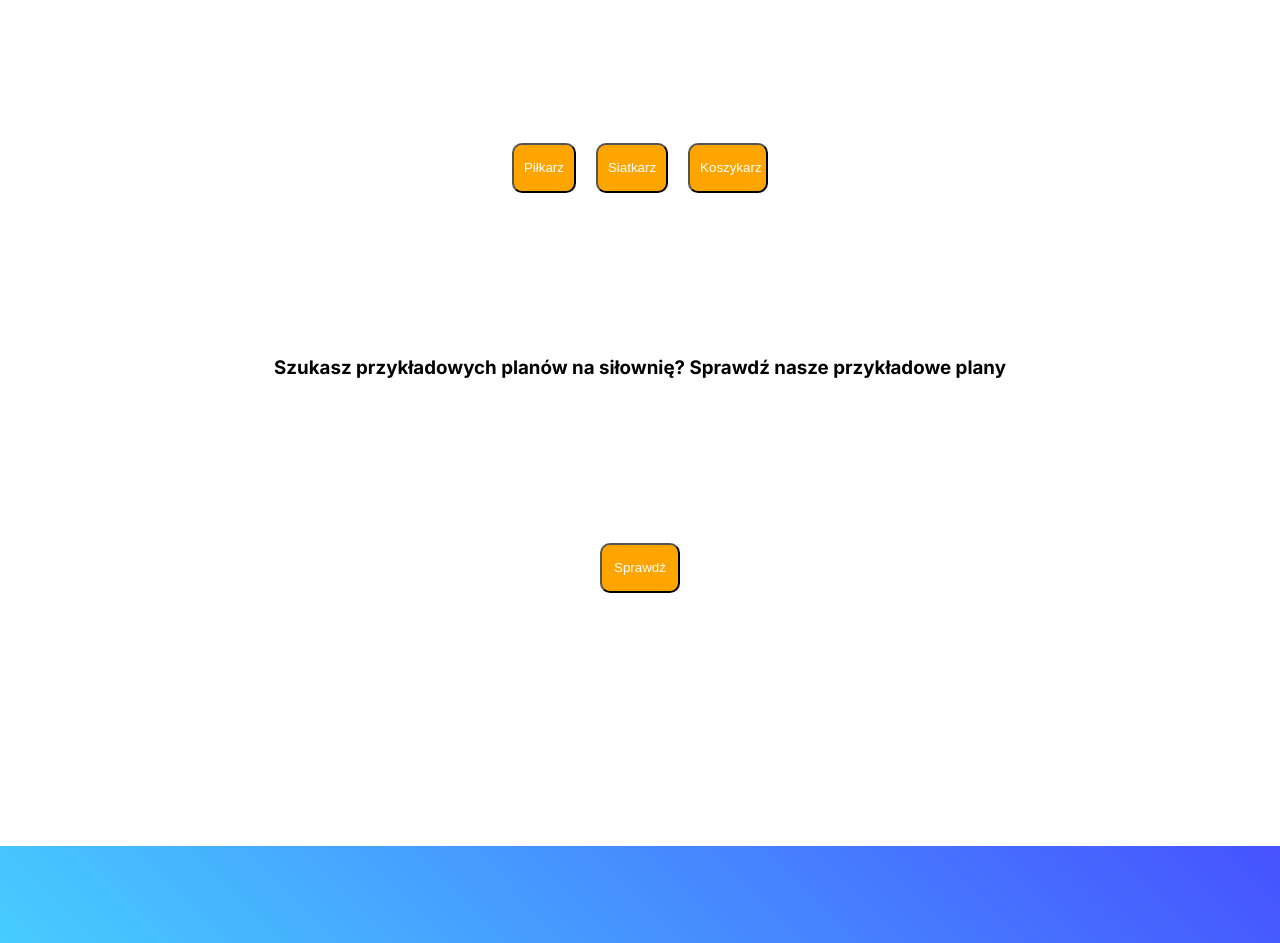
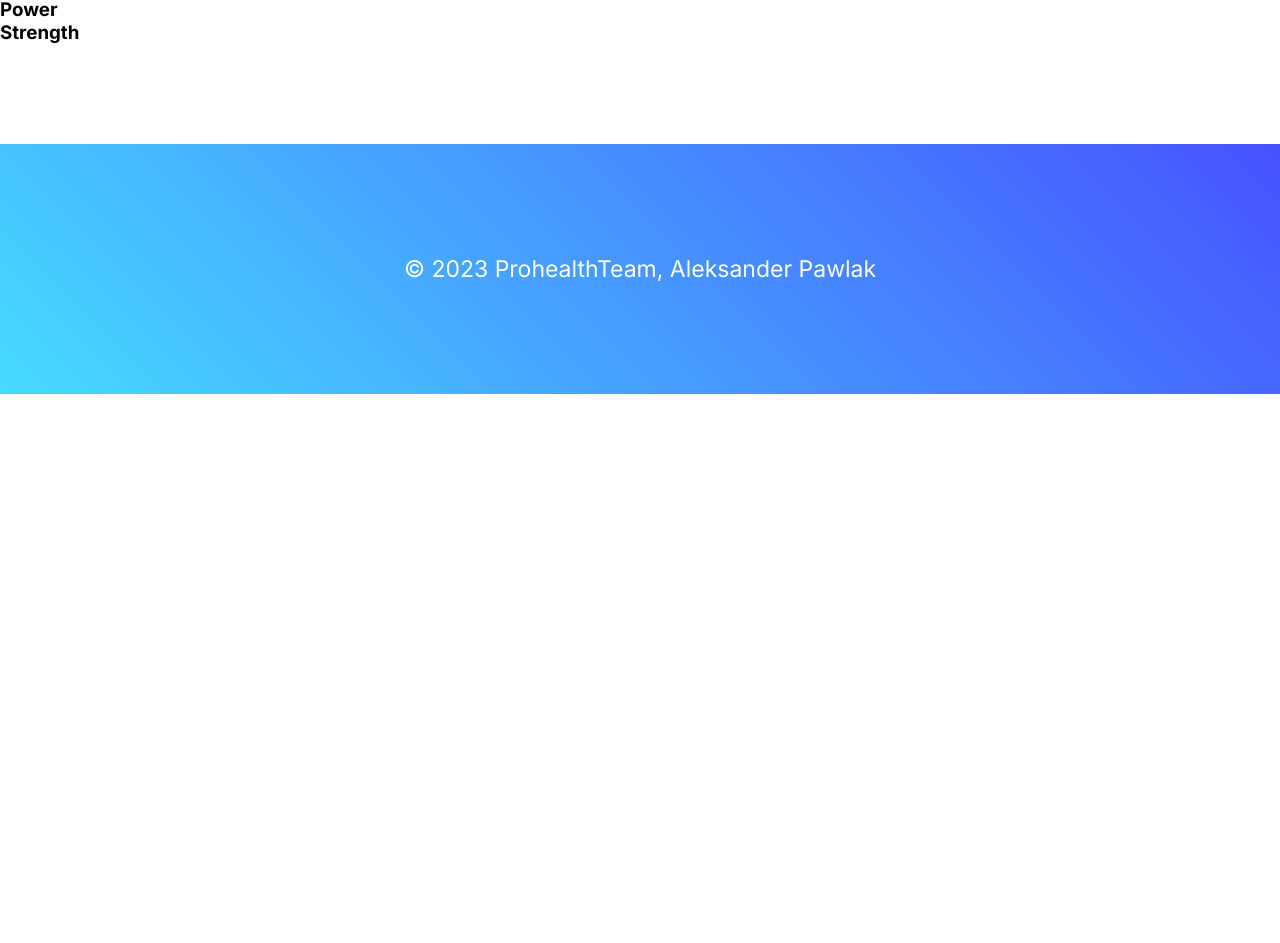
Before and after one commit to Pawko23/ProhealthTeam, a React (Create React App) app: page /training in a window 1280 px wide. Shown: the part 774-1717 px from the top of the page. After the commit the page ends 1168 px from the top, so only its background shows below. Built offline with nearby package versions, Linux system fonts and the light colour scheme.

Commit message:
Excersises dropdown for training main component

```diff
--- a/src/components/TrainingMain.js
+++ b/src/components/TrainingMain.js
@@ -1,20 +1,91 @@
-import React from "react";
-import TrainingMainStyles from "../styles/TrainingMain.module.css";
-import Header from "./Header";
-import Navbar from "./Navbar";
-import Footer from "./Footer";
-import TrainingPageHero from '../img/training-hero.jpg'
+import React, { useState } from 'react';
+import TrainingMainStyles from '../styles/TrainingMain.module.css';
+import Header from './Header';
+import Navbar from './Navbar';
+import Footer from './Footer';
+import TrainingPageHero from '../img/training-hero.jpg';
+
+const ExerciseType = ({ typeName, exercises, isSelected, onTypeClick }) => {
+  return (
+    <>
+      <div>
+        <h3 onClick={() => onTypeClick(typeName)}>{typeName}</h3>
+        {isSelected && (
+          <div>
+            <div>
+              {exercises.map((exercise) => (
+                <div key={exercise.id}>
+                  <p>{exercise.name}</p>
+                </div>
+              ))}
+            </div>
+          </div>
+        )}
+      </div>
+    </>
+  );
+};
 
 const TrainingMain = () => {
+  const [selectedType, setSelectedType] = useState(null);
+
+  const exerciseTypes = [
+    {
+      id: 1,
+      typeName: 'Speed',
+      exercises: [
+        { id: 1, name: 'Sprint' },
+        { id: 2, name: 'Jumping Jacks' },
+        { id: 3, name: 'Agility Drills' },
+      ],
+    },
+    {
+      id: 2,
+      typeName: 'Power',
+      exercises: [
+        { id: 4, name: 'Box Jumps' },
+        { id: 5, name: 'Medicine Ball Throws' },
+        { id: 6, name: 'Explosive Push-ups' },
+      ],
+    },
+    {
+      id: 3,
+      typeName: 'Strength',
+      exercises: [
+        { id: 7, name: 'Deadlifts' },
+        { id: 8, name: 'Bicep Curls' },
+        { id: 9, name: 'Leg Press' },
+      ],
+    },
+  ];
+
+  const handleTypeClick = (typeName) => {
+    setSelectedType(typeName === selectedType ? null : typeName)
+  }
+
   return (
     <>
       <Navbar />
       <Header
         heroImage={TrainingPageHero}
-        gradient={'linear-gradient(90deg, rgba(0, 0, 0, 0.5) 0%, rgba(86, 76, 76, 1) 100%)'}
+        gradient={
+          'linear-gradient(90deg, rgba(0, 0, 0, 0.5) 0%, rgba(86, 76, 76, 1) 100%)'
+        }
         title={'Train'}
       />
-      <div className={TrainingMainStyles['training-container']}>
+      <div>
+        <h2>Exercise List</h2>
+        {exerciseTypes.map((type)=> (
+          <ExerciseType
+            key={type.id}
+            typeName={type.typeName}
+            exercises={type.exercises}
+            isSelected={type.typeName === selectedType}
+            onTypeClick={handleTypeClick}
+          />
+        ))}
+      </div>
+      {/* <div className={TrainingMainStyles['training-container']}>
       <h3>Wybierz:</h3>
         <div className={TrainingMainStyles['athletes-box']}>
             <button className={TrainingMainStyles['athlete-btn']}>Piłkarz</button>
@@ -25,7 +96,7 @@ const TrainingMain = () => {
         <div className={TrainingMainStyles['gym-plans-box']}>
             <button className={TrainingMainStyles['gym-plan-btn']}>Sprawdź</button>
         </div>
-      </div>
+      </div> */}
       <Footer />
     </>
   );
--- a/src/styles/TrainingMain.module.css
+++ b/src/styles/TrainingMain.module.css
@@ -24,55 +24,6 @@ footer {
   display: none;
 }
 
-.training-container {
-  display: flex;
-  flex-direction: column;
-  justify-content: center;
-  align-items: center;
-  background-size: cover;
-  height: 100vh;
-  width: 100%;
-  overflow: hidden;
-}
-.training-container h3 {
-  color: #fff;
-  padding: 10px;
-}
-.training-container .athletes-box {
-  width: 150px;
-  height: 400px;
-  display: flex;
-  flex-direction: column;
-  justify-content: center;
-  align-items: center;
-}
-.training-container .athletes-box .athlete-btn {
-  height: 50px;
-  width: 80px;
-  background-color: orange;
-  padding: 10px;
-  margin: 10px;
-  color: #fff;
-  border-radius: 10px;
-}
-.training-container .gym-plans-box {
-  width: 150px;
-  height: 400px;
-  display: flex;
-  flex-direction: row;
-  justify-content: center;
-  align-items: center;
-}
-.training-container .gym-plans-box .gym-plan-btn {
-  height: 50px;
-  width: 80px;
-  background-color: orange;
-  padding: 10px;
-  margin: 10px;
-  color: #fff;
-  border-radius: 10px;
-}
-
 @media (min-width: 992px) {
   .training-container {
     background: transparent;
--- a/src/styles/TrainingMain.module.scss
+++ b/src/styles/TrainingMain.module.scss
@@ -24,59 +24,59 @@ footer {
   display: none;
 }
 
-.training-container {
-  display: flex;
-  flex-direction: column;
-  justify-content: center;
-  align-items: center;
-  background-size: cover;
-  height: 100vh;
-  width: 100%;
-  overflow: hidden;
+// .training-container {
+//   display: flex;
+//   flex-direction: column;
+//   justify-content: center;
+//   align-items: center;
+//   background-size: cover;
+//   height: 100vh;
+//   width: 100%;
+//   overflow: hidden;
 
-  h3 {
-    color: #fff;
-    padding: 10px;
-  }
+//   h3 {
+//     color: #fff;
+//     padding: 10px;
+//   }
 
-  .athletes-box {
-    width: 150px;
-    height: 400px;
-    display: flex;
-    flex-direction: column;
-    justify-content: center;
-    align-items: center;
+//   .athletes-box {
+//     width: 150px;
+//     height: 400px;
+//     display: flex;
+//     flex-direction: column;
+//     justify-content: center;
+//     align-items: center;
 
-    .athlete-btn {
-      height: 50px;
-      width: 80px;
-      background-color: orange;
-      padding: 10px;
-      margin: 10px;
-      color: #fff;
-      border-radius: 10px;
-    }
-  }
+//     .athlete-btn {
+//       height: 50px;
+//       width: 80px;
+//       background-color: orange;
+//       padding: 10px;
+//       margin: 10px;
+//       color: #fff;
+//       border-radius: 10px;
+//     }
+//   }
 
-  .gym-plans-box {
-    width: 150px;
-    height: 400px;
-    display: flex;
-    flex-direction: row;
-    justify-content: center;
-    align-items: center;
+//   .gym-plans-box {
+//     width: 150px;
+//     height: 400px;
+//     display: flex;
+//     flex-direction: row;
+//     justify-content: center;
+//     align-items: center;
 
-    .gym-plan-btn {
-      height: 50px;
-      width: 80px;
-      background-color: orange;
-      padding: 10px;
-      margin: 10px;
-      color: #fff;
-      border-radius: 10px;
-    }
-  }
-}
+//     .gym-plan-btn {
+//       height: 50px;
+//       width: 80px;
+//       background-color: orange;
+//       padding: 10px;
+//       margin: 10px;
+//       color: #fff;
+//       border-radius: 10px;
+//     }
+//   }
+// }
 
 @media (min-width: 992px) {
   .training-container {
```
Also changed, not shown: 2 other files (tests, documents, lock files or other folders).
